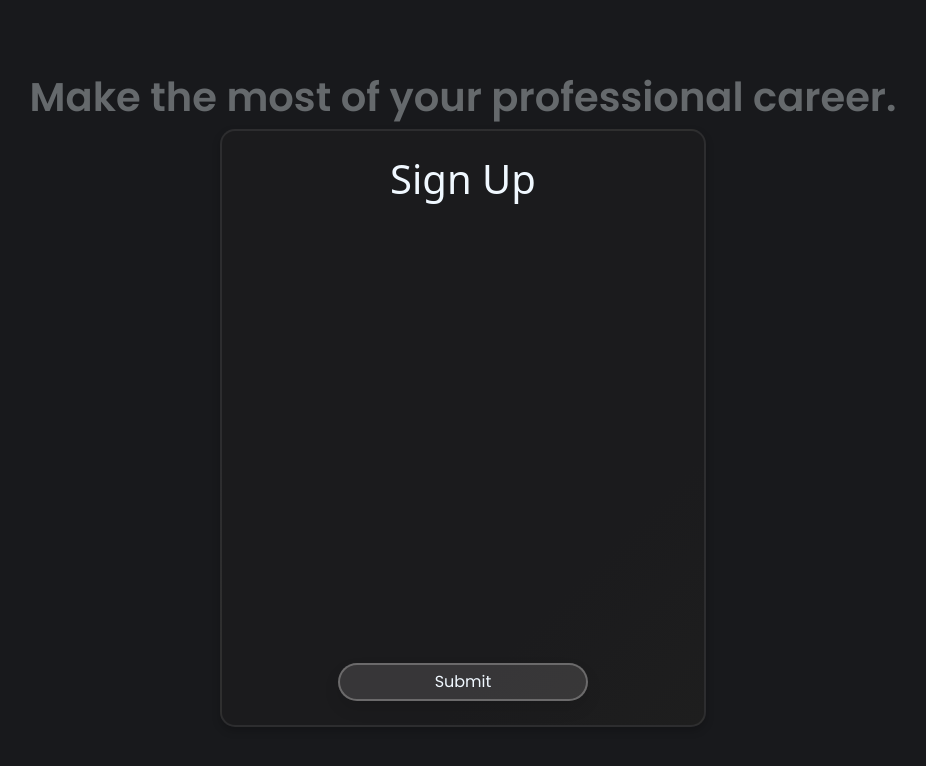
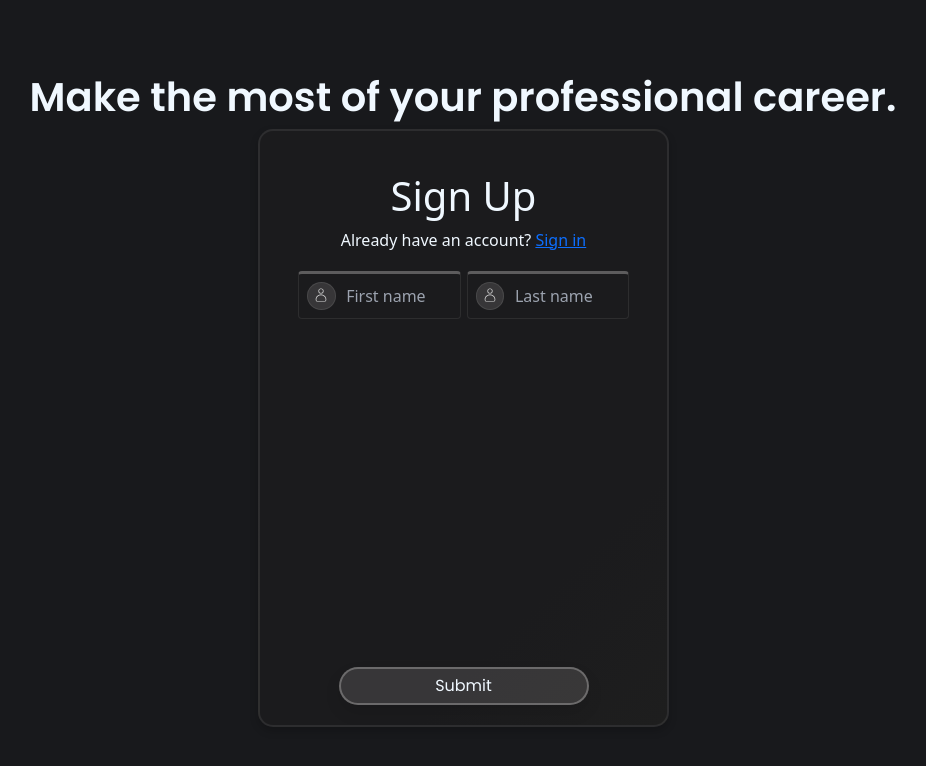
Before and after one commit to interfacethegreatest/Calendar4, a Next.js app: page /auth in a window 1280 px wide. Shown: the top 766 px of the page, without its empty margins (177-1103 px from the left). Built offline with nearby package versions, Linux system fonts and the light colour scheme.

Commit message:
27-07-2024 5

```diff
--- /dev/null
+++ b/src/components/cards/RegisterCard/RegisterCard.tsx
@@ -0,0 +1,70 @@
+"use client";
+import * as React from 'react';
+import styles from './RegisterStyles.module.css';
+import { Poppins } from "next/font/google";
+import SlideButton from "../../buttons/auth/slideButton";
+import Tilt from 'react-parallax-tilt';
+import { GoSignOut } from "react-icons/go";
+import { AiFillLock } from 'react-icons/ai';
+import RegisterForm from '@/components/forms/RegisterForm/RegisterForm';
+
+
+
+const font = Poppins({
+  subsets: ["latin"],
+  weight: ["600"],
+});
+
+interface ITiltCardProps {
+  size?: string;
+  title: string;
+  buttonString? : string;
+}
+
+const TiltCard: React.FunctionComponent<ITiltCardProps> = (props) => {
+  const { size, title, buttonString } = props;
+  return (
+    <>
+    <h1 id={styles.mainBannerText} className={font.className}>Make the most of your professional career.</h1>
+      <Tilt scale={1} tiltMaxAngleX={2} tiltMaxAngleY={2}>
+        <div id={styles.main}>
+          <div id={styles.tiles}>
+            <div id={styles.tile1}></div>
+            <div id={styles.tile2}></div>
+            <div id={styles.tile3}></div>
+            <div id={styles.tile4}></div>
+            <div id={styles.tile5}></div>
+            <div id={styles.tile6}></div>
+            <div id={styles.tile7}></div>
+            <div id={styles.tile9}></div>
+            <div id={styles.tile10}></div>
+            <div id={styles.tile12}></div>
+            <div id={styles.tile13}></div>
+            <div id={styles.tile15}></div>
+            <div id={styles.loader}></div>
+            <div id={styles.loader2}></div>
+            <div id={styles.loader3}></div>
+            <div id={styles.loader4}></div>
+            <div id={styles.loader5}></div>
+            <div id={styles.loader6}></div>
+          </div>
+          <h1 id={styles.titleText}>Sign Up</h1>
+          <p id={styles.spanText}>Already have an account? <a href="/auth">Sign in</a></p>
+          <RegisterForm/>
+          <div>
+            <SlideButton
+              type="button"
+              slide_text="Secure sign up"
+              text= {"Submit" }
+              icon={<AiFillLock/>}
+              width="250px"
+              mode="redirect"
+              />
+          </div>
+        </div>
+      </Tilt>
+    </>
+  );
+};
+
+export default TiltCard;
--- a/src/components/forms/RegisterForm/RegisterStyles.module.css
+++ b/src/components/cards/RegisterCard/RegisterStyles.module.css
@@ -1,6 +1,6 @@
 #main {
   background: linear-gradient(135deg, #1B1B1D 75%, #1e1e1e 100%);
-  width: 486px;
+  width: 411px;
   height: 598px;
   border-radius: 15px;
   cursor: pointer;
@@ -9,6 +9,7 @@
   box-shadow: 0 4px 8px rgba(0, 0, 0, 0.2); /* Initial shadow */
   position: relative;
   overflow: hidden;
+  z-index: 1;
 }
 
 #main::before {
@@ -24,6 +25,7 @@
   transition: all 0.3s ease; /* Smooth transition for the effect */
   opacity: 0; /* Start with the glow hidden */
   padding-left: 4px;
+  z-index: 1;
 }
 
 #main:hover::before {
@@ -31,12 +33,14 @@
   width: 400px;
   transform: translate(-52%, -52%);
   opacity: 1; /* Show the glow on hover */
+  z-index: 1;
 }
 
 #main:hover {
   box-shadow: 0 12px 26px rgba(0, 0, 0, 0.4); /* Shadow effect on hover */
   border: 2px solid rgba(149, 149, 149, 0.295);
   background: linear-gradient(135deg, #1B1B1D 75%, #1f1f1f 100%);
+  z-index: 1;
 }
 
 #tiles{
@@ -48,7 +52,8 @@
   margin-left: auto;
   margin-right: auto;
   padding: 1px;
-  height: 60%;
+  height: 40%;
+  z-index: 1;
 }
 
 #tile1 {
@@ -63,11 +68,13 @@
 
 #tile1:hover {
   background-color: rgba(48, 121, 97, 0.036);
+  z-index: 1;
 }
 
 #main:hover #tile1{
   border-bottom: 2px solid rgba(90, 89, 89, 0.17);
   border-right: 2px solid rgba(90, 89, 89, 0.17);
+  z-index: 1;
 }
 
 #tile2 {
@@ -82,10 +89,12 @@
 
 #tile2:hover {
   background-color: rgba(48, 121, 97, 0.036);
+  z-index: 1;
 }
 
 #main:hover #tile2{
   border-bottom: 2px solid rgba(90, 89, 89, 0.17);
+  z-index: 1;
 
 }
 
@@ -100,12 +109,14 @@
 }
 
 #tile3:hover {
+  z-index: 1;
 
 }
 
 #main:hover #tile3{
   border-bottom: 2px solid rgba(90, 89, 89, 0.17);
   background-color: rgba(48, 121, 97, 0.036);
+  z-index: 1;
 }
 
 #tile4 {
@@ -120,9 +131,11 @@
 
 #tile4:hover {
   background-color: rgba(48, 121, 97, 0.036);
+  z-index: 1;
 }
 
 #main:hover #tile4{
+  z-index: 1;
 
 }
 
@@ -138,12 +151,14 @@
 
 #tile5:hover {
   background-color: rgba(48, 121, 97, 0.036);
+  z-index: 1;
 }
 
 #main:hover #tile5{
   border-bottom: 2px solid rgba(90, 89, 89, 0.17);
   border-right: 2px solid rgba(90, 89, 89, 0.17);
   background-color: rgba(48, 121, 97, 0.036);
+  z-index: 1;
 }
 
 #tile6 {
@@ -158,11 +173,12 @@
 
 #tile6:hover {
   background-color: rgba(48, 121, 97, 0.036);
+  z-index: 1;
 }
 
 #main:hover #tile6{
   border-bottom: 2px solid rgba(90, 89, 89, 0.17);
-
+  z-index: 1;
 }
 
 #tile7 {
@@ -177,10 +193,11 @@
 
 #tile7:hover {
   background-color: rgba(48, 121, 97, 0.036);
+  z-index: 1;
 }
 
 #main:hover #tile7{
-
+  z-index: 1;
 }
 
 #tile8 {
@@ -195,10 +212,11 @@
 
 #tile8:hover {
   background-color: rgba(48, 121, 97, 0.036);
+  z-index: 1;
 }
 
 #main:hover #tile8{
-
+  z-index: 1;
 }
 
 #tile9 {
@@ -215,6 +233,7 @@
   border-bottom: 2px solid rgba(90, 89, 89, 0.17);
   border-right: 2px solid rgba(90, 89, 89, 0.17);
   background-color: rgba(48, 121, 97, 0.036);
+  z-index: 1;
 }
 
 #tile10 {
@@ -229,10 +248,12 @@
 
 #tile10:hover {
   background-color: rgba(48, 121, 97, 0.036);
+  z-index: 1;
 }
 
 #main:hover #tile10{
   border-bottom: 2px solid rgba(90, 89, 89, 0.17);
+  z-index: 1;
 }
 
 #tile11 {
@@ -247,10 +268,11 @@
 
 #tile11:hover {
   background-color: rgba(48, 121, 97, 0.036);
+  z-index: 1;
 }
 
 #main:hover #tile11{
-
+  z-index: 1;
 }
 
 #tile12 {
@@ -265,9 +287,11 @@
 
 #tile12:hover {
   background-color: rgba(48, 121, 97, 0.036);
+  z-index: 1;
 }
 
 #main:hover #tile12{
+  z-index: 1;
 
 }
 
@@ -283,10 +307,11 @@
 
 #tile13:hover {
   background-color: rgba(48, 121, 97, 0.036);
+  z-index: 1;
 }
 
 #main:hover #tile13{
-
+  z-index: 1;
 
 }
 
@@ -299,14 +324,16 @@
   transition: background-color 0.5s ease;
   z-index: 1;
   height: 200%;
+  z-index: 1;
 }
 
 #tile15:hover {
   background-color: rgba(48, 121, 97, 0.036);
+  z-index: 1;
 }
 
 #main:hover #tile15{
-
+  z-index: 1;
 
 }
 
@@ -316,20 +343,24 @@
   grid-column-end: 5;
   align-self: end;
   margin-right: 23px;
+  z-index: 1;
 }
 
 #main:hover #loader {
   animation: progress .3s linear forwards; /* Adjust duration (5s) as needed */
+  z-index: 1;
 }
 
 @keyframes progress {
   0% {
       width: 0%;
       border: 1px solid rgba(90, 89, 89, 0.17); /* Starting color (e.g., coral) */
+      z-index: 1;
   }
   100% {
       width: 100%;
       border: 1px solid rgba(90, 89, 89, 0.17); /* Ending color (e.g., deep sky blue) */
+      z-index: 1;
   }
 }
 
@@ -337,10 +368,12 @@
   0% {
       width: 0%;
       border: 1px solid rgba(90, 89, 89, 0.17); /* Starting color (e.g., coral) */
+      z-index: 1;
   }
   100% {
       width: 67%;
       border: 1.5px solid rgba(90, 89, 89, 0.09); /* Ending color (e.g., deep sky blue) */
+      z-index: 1;
   }
 }
 
@@ -351,10 +384,12 @@
   grid-column-end: 5;
   align-self: end;
   margin-right: 23px;
+  z-index: 1;
 }
 
 #main:hover #loader2 {
   animation: progress .4s linear forwards; /* Adjust duration (5s) as needed */
+  z-index: 1;
 }
 
 #loader3{
@@ -363,10 +398,12 @@
   grid-column-end: 5;
   align-self: end;
   margin-right: 23px;
+  z-index: 1;
 }
 
 #main:hover #loader3 {
   animation: progress3 .6s linear forwards; /* Adjust duration (5s) as needed */
+  z-index: 1;
 }
 
 #loader4{
@@ -374,21 +411,25 @@
   grid-row-end: 5;
   grid-column-start: 1;
   grid-column-end: 2;
+  z-index: 1;
 
 }
 
 #main:hover #loader4 {
   animation: progress2 .1s linear forwards; /* Adjust duration (5s) as needed */
+  z-index: 1;
 }
 
 @keyframes progress2 {
   0% {
       height: 0%;
       border-right: 2px solid rgba(90, 89, 89, 0.17); /* Starting color (e.g., coral) */
+      z-index: 1;
   }
   100% {
       height: 110%;
       border-right: 3px solid rgba(104, 103, 103, 0.11); /* Ending color (e.g., deep sky blue) */
+      z-index: 1;
   }
 }
 
@@ -397,11 +438,13 @@
   grid-row-end: 5;
   grid-column-start: 2;
   grid-column-end: 3;
+  z-index: 1;
 
 }
 
 #main:hover #loader5 {
   animation: progress2 .3s linear forwards; /* Adjust duration (5s) as needed */
+  z-index: 1;
 }
 
 #loader6{
@@ -409,20 +452,28 @@
   grid-row-end: 5;
   grid-column-start: 3;
   grid-column-end: 4.4;
+  z-index: 1;
 
 }
 
 #main:hover #loader6 {
   animation: progress2 .3s linear forwards; /* Adjust duration (5s) as needed */
+  z-index: 1;
 }
 
 #mainBannerText{
-  color: rgb(101, 105, 108);
+  color: aliceblue;
 }
 
 #titleText {
   color: aliceblue;
   font-size: 250%;
   text-align: center;
-  margin-top: 5%;
+  margin-top: 10%;
+  z-index: 2;
 }
+
+#spanText{
+  color: aliceblue;
+  text-align: center;
+}
--- a/src/components/forms/RegisterForm/RegisterForm.tsx
+++ b/src/components/forms/RegisterForm/RegisterForm.tsx
@@ -1,67 +1,38 @@
-"use client";
 import * as React from 'react';
-import styles from './RegisterStyles.module.css';
-import { Poppins } from "next/font/google";
-import SlideButton from "../../buttons/auth/slideButton";
-import Tilt from 'react-parallax-tilt';
-import { GoSignOut } from "react-icons/go";
-import { AiFillLock } from 'react-icons/ai';
+import styles from './form.module.css'
+import Input from '../../input/input'
+import { CiUser } from 'react-icons/ci';
 
-
-
-const font = Poppins({
-  subsets: ["latin"],
-  weight: ["600"],
-});
-
-interface ITiltCardProps {
-  size?: string;
-  title: string;
-  buttonString? : string;
+interface IRegisterFormProps {
 }
 
-const TiltCard: React.FunctionComponent<ITiltCardProps> = (props) => {
-  const { size, title, buttonString } = props;
-  return (
-    <>
-    <h1 id={styles.mainBannerText} className={font.className}>Make the most of your professional career.</h1>
-      <Tilt scale={1} tiltMaxAngleX={2} tiltMaxAngleY={2}>
-        <div id={styles.main}>
-          <div id={styles.tiles}>
-            <div id={styles.tile1}></div>
-            <div id={styles.tile2}></div>
-            <div id={styles.tile3}></div>
-            <div id={styles.tile4}></div>
-            <div id={styles.tile5}></div>
-            <div id={styles.tile6}></div>
-            <div id={styles.tile7}></div>
-            <div id={styles.tile9}></div>
-            <div id={styles.tile10}></div>
-            <div id={styles.tile12}></div>
-            <div id={styles.tile13}></div>
-            <div id={styles.tile15}></div>
-            <div id={styles.loader}></div>
-            <div id={styles.loader2}></div>
-            <div id={styles.loader3}></div>
-            <div id={styles.loader4}></div>
-            <div id={styles.loader5}></div>
-            <div id={styles.loader6}></div>
-          </div>
-          <h1 id={styles.titleText}>Sign Up</h1>
-          <div>
-            <SlideButton
-              type="button"
-              slide_text="Secure sign up"
-              text= {"Submit" }
-              icon={<AiFillLock/>}
-              width="250px"
-              mode="redirect"
-              />
-          </div>
-        </div>
-      </Tilt>
-    </>
-  );
+const RegisterForm: React.FunctionComponent<IRegisterFormProps> = (props) => {
+  return <>
+  <form id={styles.formStyle} action="">
+    <div id={styles.nameStyle}>
+     <Input
+      name="first_name"
+      label="First name"
+      type="text"
+      icon={<CiUser />}
+      placeholder="First name"
+      //register={register}
+      //error={errors?.first_name?.message}
+      //disabled={isSubmitting}
+     />
+     <Input
+      name="last_name"
+      label="Last name"
+      type="text"
+      icon={<CiUser />}
+      placeholder="Last name"
+      //register={register}
+      //error={errors?.first_name?.message}
+      //disabled={isSubmitting}
+     />
+    </div>
+  </form>
+  </>;
 };
 
-export default TiltCard;
+export default RegisterForm;
--- /dev/null
+++ b/src/components/forms/RegisterForm/form.module.css
@@ -0,0 +1,8 @@
+#formStyle{
+    z-index: 2;
+}
+
+#nameStyle{
+    display: flex;
+    justify-content: center;
+}
--- /dev/null
+++ b/src/components/input/input.module.css
@@ -0,0 +1,160 @@
+#inputStyle{
+    z-index: 5;
+    position: relative;
+    background-color: rgba(192, 189, 189, 0);
+    color: aliceblue;
+    width: 80%;
+    border: none;
+    outline: none;
+    line-height: 40px;
+    border-radius:2px;
+    border-top-left-radius: 0;
+    border-bottom-left-radius: 0;
+    margin-left: auto;
+    box-shadow: none;
+    width: 70%;
+    z-index: 5;
+    margin-right: 4px;
+}
+
+#inputDiv{
+    display: flex;
+    border: 1px solid rgba(90, 89, 89, 0.295);
+    border-top: 3px solid rgba(159, 158, 158, 0.5);
+    margin: 3px;
+    height: 48px;
+    padding: 8px;
+    border-radius: 4px;
+    width: 40%;
+    z-index: 4;
+    position: relative;
+    background-color: #1B1B1D;
+    transition: box-shadow 0.1s ease-in-out;
+    overflow: visible;
+}
+
+
+#inputDiv::after {
+    content: '';
+    position: absolute;
+    bottom: 0;/* Adjust to align with border-top */
+    left: 0;
+    height: 1px; /* Same height as border-top */
+    width: 0;
+    background: rgba(63, 151, 122, 0.172); /* Same color as border-top on click */
+    transition: width 0.3s ease, left 0.3s ease;
+    border-radius: 4px; /* Match border-radius of inputDiv */
+    z-index: 1;
+    clip-path: polygon(0% 0%, 100% 0%, 100% 100%, 0% 100%);
+}
+
+#inputDiv:hover::after {
+    width: 100%;
+    left: 0;
+}
+
+
+#inputDiv.inputClicked {
+    border: 1px solid rgba(63, 151, 122, 0.249);
+    border-top: 3px solid rgba(63, 151, 122, 0.662);
+}
+
+#inputDiv.inputClicked::after {
+    display: none; /* Hide the pseudo-element when inputDiv is clicked */
+}
+
+#inputStyle:-webkit-autofill,
+#inputStyle:-webkit-autofill:hover,
+#inputStyle:-webkit-autofill:focus,
+#inputStyle:-webkit-autofill:active{
+    -webkit-background-clip: text;
+    -webkit-text-fill-color: #ffffff;
+    transition: background-color 5000s ease-in-out 0s;
+    box-shadow: none;
+}
+
+#iconHolder {
+    width: 20%;
+    height: 100%;
+    border-radius: 50%;
+    border: 1px solid rgba(159, 158, 158, 0.17);
+    display: flex;
+    align-items: center;
+    justify-content: center;
+    background-color: rgba(192, 189, 189, 0.17);;
+    z-index: 2;
+}
+
+#iconStyle{
+    margin-right: 1.5%;
+    margin-bottom: 5%;
+    color: gainsboro;
+    width: 75%;
+    height: 75%;
+    display: flex;
+    justify-content: center;
+    align-items: center;
+    z-index: 2;
+}
+
+#iconHolder:hover {
+    border: 2px solid rgba(63, 151, 122, 0.416);
+    background-color: rgba(53, 134, 107, 0.19);
+    box-shadow: 0 0 5px rgba(53, 134, 107, 0.5), 0 0 20px rgba(53, 134, 107, 0.3), 0 0 30px rgba(53, 134, 107, 0.2);
+}
+
+
+#iconStyle:hover {
+    color: rgb(77, 187, 150)
+}
+
+#inputDiv.inputClicked{
+    border: 1px solid rgba(63, 151, 122, 0.249);
+    border-top: 3px solid rgba(63, 151, 122, 0.662);
+
+}
+
+#glowEffect {
+    pointer-events: none;
+    height: 100%;
+    width: 100%;
+    position: absolute;
+    top: 50%;
+    left: 0%;
+    transform: translate(0%, -50%);
+}
+
+#inputDiv.inputClicked #glowEffect{
+    background: linear-gradient(to right, rgba(48, 121, 97, 0.153) 5%, rgba(48, 121, 97, 0) 95%);
+}
+
+#inputDiv.inputClicked #iconHolder{
+ border: 1px solid rgba(240, 248, 255, 0.34);
+}
+
+/*#inputDiv.inputClicked {
+    box-shadow: 0 0 5px rgba(48, 121, 97, 0.658);
+}*/
+
+
+
+#placeholder {
+    position: absolute;
+    color: rgb(159, 158, 158);
+    top: 51%;
+    left: 30.25%;
+    transform: translate(0%, -50%);
+    animation: translateYAnimation 0.5s forwards;
+    z-index: 6;
+    padding: 3px;
+
+}
+
+@keyframes translateYAnimation {
+    from {
+        transform: translate(0%, -50%);
+    }
+    to {
+        transform: translate(0%, -135%);
+    }
+}
--- /dev/null
+++ b/src/components/input/input.tsx
@@ -0,0 +1,52 @@
+import * as React from 'react';
+import style from './input.module.css'
+import { Poppins } from 'next/font/google';
+import { useState, useRef, useEffect } from 'react';
+import outsideClick from './outsideClick';
+// ADD BOTTOM LINE ?
+// ADD SIDE DESIGN ?
+// ADD TOP DESIGN / GLOW ON HOVER?
+// ADD ICON DESIGN
+
+const font = Poppins({
+  subsets: ["latin"],
+  weight: ["600"],
+});
+
+interface IInputProps {
+  name: string;
+  label: string;
+  type: string;
+  icon: React.ReactNode;
+  placeholder: string;
+}
+
+
+
+const Input: React.FunctionComponent<IInputProps> = (props) => {
+  const {name, label, type, icon, placeholder} = props;
+  const ref = useRef();
+  const spanRef = useRef();
+  outsideClick(ref, ()=>setShowContent(false));
+  const [showContent, setShowContent] = useState(false);
+
+  return <>
+  <div
+   className={ showContent? style.inputClicked : ''}
+   id={style.inputDiv}
+   ref={ref}
+   >
+   <div
+    id={style.iconHolder}><div id={style.iconStyle}>{icon}</div></div>
+   <input
+    id={style.inputStyle}
+    type={type}
+    placeholder={showContent? '': placeholder}
+    onFocus={()=>setShowContent(!showContent)}
+   />
+   <span ref={spanRef} id={style.glowEffect}></span>
+  </div>
+  </>;
+};
+
+export default Input;
--- /dev/null
+++ b/src/components/input/outsideClick.tsx
@@ -0,0 +1,26 @@
+import React, { useEffect } from 'react'
+
+
+export default function outsideClick(ref , handler) {
+
+    useEffect(()=>{
+
+        function listener(event : Event){
+            if (!ref.current || ref.current.contains(event.target)){
+                return
+            }
+
+            handler(event)
+
+        }
+
+        document.addEventListener('mousedown', listener)
+        document.addEventListener('touchstart',listener)
+
+        return () =>{
+            document.removeEventListener('mousedown', listener);
+            document.removeEventListener('touchstart', listener);
+        }
+
+    },[handler, ref])
+}
--- a/src/pages/auth.tsx
+++ b/src/pages/auth.tsx
@@ -1,11 +1,11 @@
 import React from 'react'
 import styles from './styles.module.css'
-import RegisterForm from '@/components/forms/RegisterForm/RegisterForm'
+import RegisterCard from '@/components/cards/RegisterCard/RegisterCard'
 
 export default function auth() {
   return (
     <div id={styles.authMain}>
-      <RegisterForm title='Sign Up'/>
+      <RegisterCard title='Sign Up'/>
     </div>
   )
 }
--- a/src/pages/index.tsx
+++ b/src/pages/index.tsx
@@ -1,7 +1,7 @@
 import Image from "next/image";
 import styles from "./styles.module.css"
 import { IoHome } from "react-icons/io5";
-import TiltCard from "@/components/cards/TiltCard";
+import TiltCard from "@/components/cards/TiltCard/TiltCard";
 import { SlHome } from "react-icons/sl";
 import { RiLogoutCircleRLine } from "react-icons/ri";
 import { useSession, signIn, signOut } from "next-auth/react";
```
